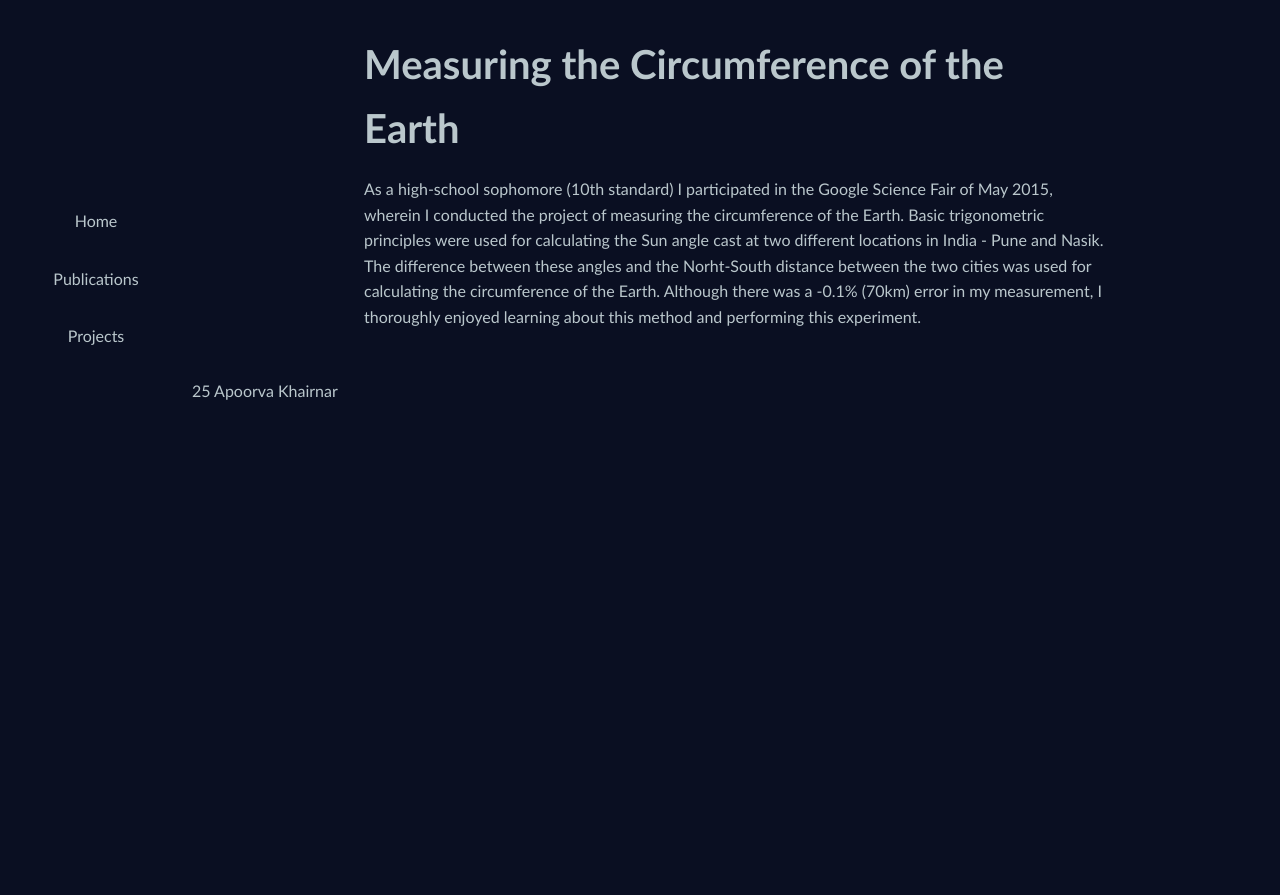
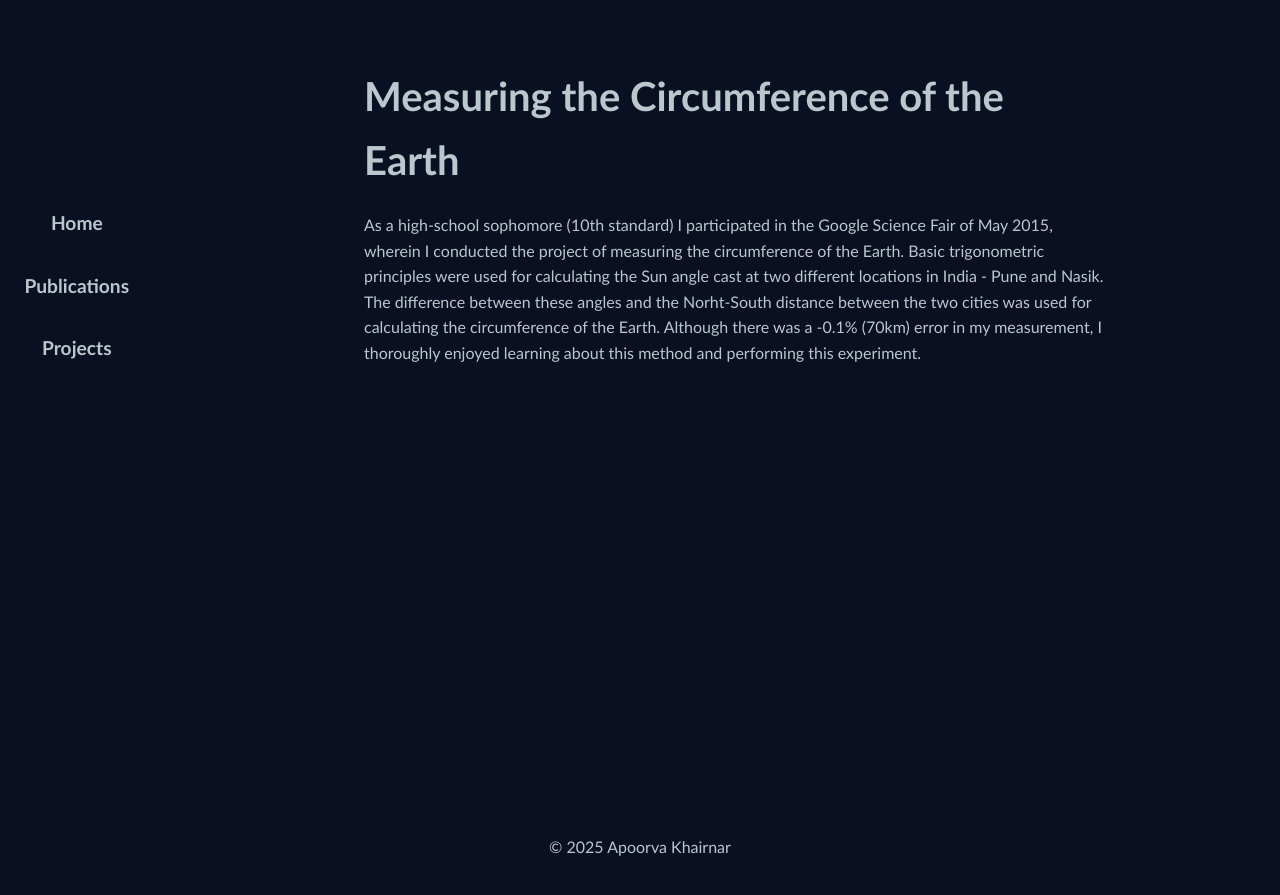
Before and after one commit to apoorvakhairnar/apoorvakhairnar.github.io, a Jekyll site: the page built from pages/projects/GSF.md, in a window 1280 px wide. Shown: the top 895 px of the page. Built offline with Jekyll 4.4.1, drawn with Linux system fonts in a browser that asks for light colours.

Commit message:
modified:   assets/css/home_style.css 	modified:   assets/css/project_style.css 	modified:   assets/css/style.css

```diff
--- a/assets/css/project_style.css
+++ b/assets/css/project_style.css
@@ -1,34 +1,44 @@
+/* assets/css/project_style.css */
+/* —————————————————————————————————————————————
+   Individual Project Detail Pages
+————————————————————————————————————————————— */
+
+/* 1) Pull in global vars, resets, nav, typography */
 @import 'style.css';
 
-/* Desktop detail layout */
+/* 2) Desktop detail layout */
 .content_desktop {
-  margin-left: 15vw;  /* space for sidebar */
-  padding: 2rem 1rem;
-  max-width: 800px;
+  /* leave room for sidebar and center content */
+  margin-top: 4rem;
+  margin-right: auto;
+  margin-left: 15vw;
+  max-width: 900px;
+  display: flex;
+  align-items: flex-start;    /* top-align text */
+  justify-content: center;
+  gap: 2rem;
+  padding: 0 1rem;
 }
 
-/* Text styling */
-.content_desktop h1 {
-  font-size: 2.5rem;
-  margin-bottom: 1rem;
-}
-.content_desktop p {
-  color: var(--color-text);
-  line-height: 1.6;
-  margin-bottom: 1rem;
-}
-.content_desktop a {
-  color: var(--color-accent);
-  transition: filter .2s;
-}
-.content_desktop a:hover {
-  filter: brightness(1.2);
+/* 3) Text column */
+.content_desktop .about {
+  flex: 1 1 400px;
 }
 
-/* Mobile detail layout */
+/* 4) Image column */
+.content_desktop .profile-photo img {
+  max-width: 300px;
+  width: 100%;
+  height: auto;
+  border-radius: 8px;
+  box-shadow: 0 4px 10px rgba(0,0,0,0.15);
+}
+
+/* 5) Mobile detail layout (stacked) */
 .content_mobile {
   display: none;
   padding: 1rem;
+  margin-top: 60px;           /* push below mobile nav */
 }
 @media (max-width: 768px) {
   .content_desktop { display: none; }
--- a/assets/css/style.css
+++ b/assets/css/style.css
@@ -4,6 +4,26 @@
   --color-accent: #56b2bb;
   --color-accent-light: #e8f0fe;
   --color-muted: #666666;
+}
+
+html {
+  height: 100%;
+}
+body {
+  display: flex;
+  flex-direction: column;
+  min-height: 100vh;
+  background-color: var(--color-bg);
+  color: var(--color-text);
+  line-height: 1.6;
+}
+/* let <main> grow, push footer to bottom */
+main.container {
+  flex: 1;
+}
+footer.container {
+  text-align: center;
+  padding: 1.5rem 0;
 }
 
 /* Resets & Base */
@@ -44,7 +64,7 @@
 /* Sidebar (desktop) */
 .sidenav {
   position: fixed; top: 0; left: 0;
-  width: 15vw; height: 100vh;
+  width: 12vw;; height: 100vh;
   background: var(--color-bg);
   padding-top: 15%;
   text-align: center;
@@ -55,6 +75,8 @@
   color: var(--color-text);
   padding: 1rem 0;
   transition: background .2s;
+  font-size: 1.2rem;         /* larger text */
+  font-weight: 600;          /* bold */
 }
 .sidenav a:hover {
   background: var(--color-text);
@@ -74,6 +96,8 @@
   color: var(--color-text);
   line-height: 50px;
   padding: 0 1rem;
+  font-size: 1.1rem;
+  font-weight: 600;
 }
 .nav_mobile a:hover {
   background: var(--color-text);
```
Also changed, not shown: assets/css/home_style.css (+14 -22 lines).
